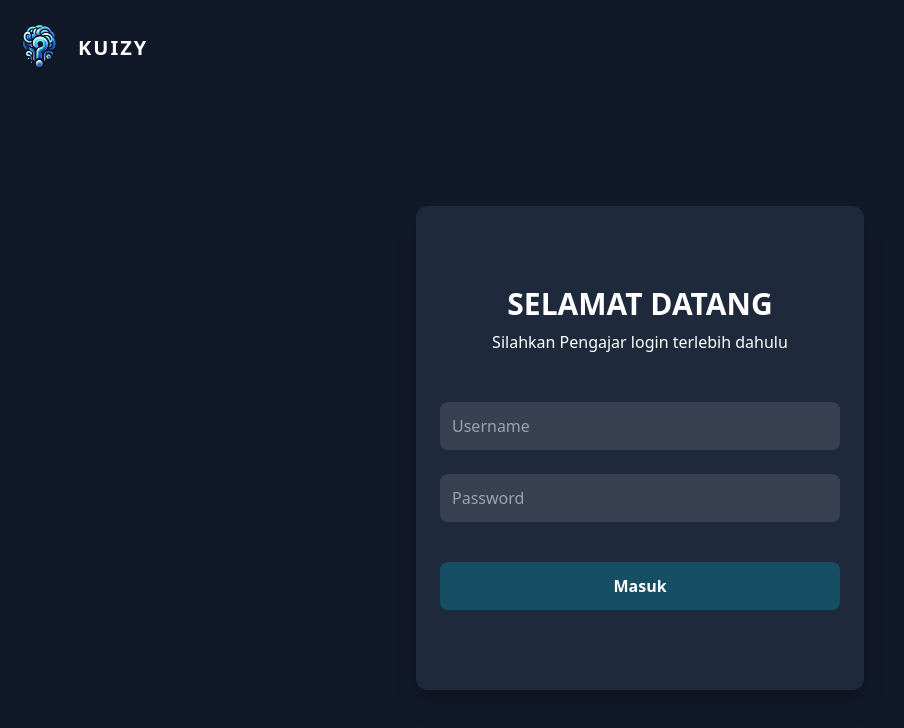
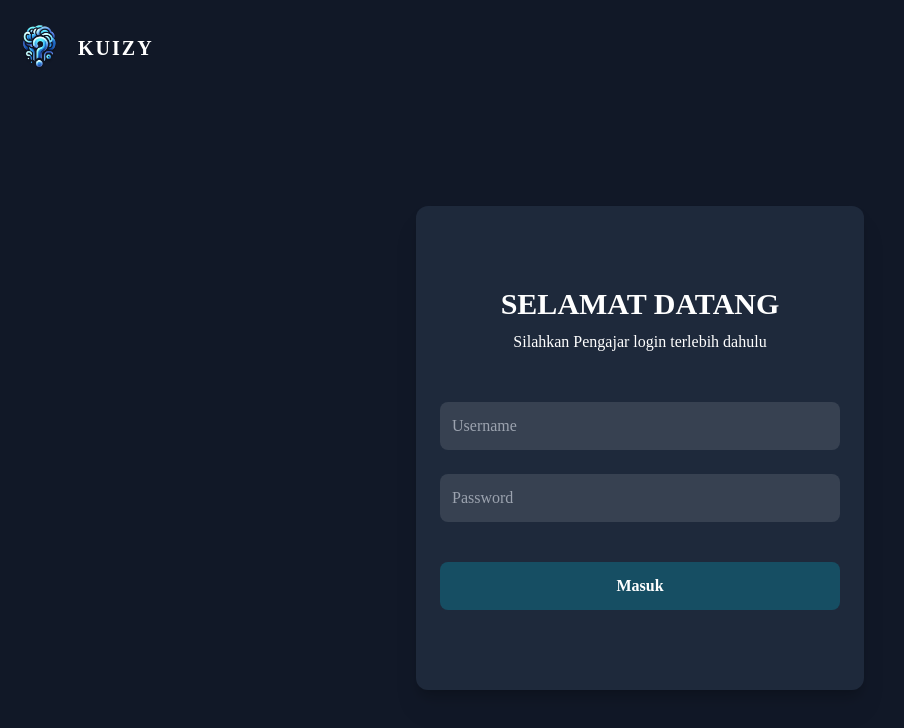
Before and after one commit to kasumabalidps/kuizy-web-app, a Nuxt app: page / in a window 1280 px wide. Shown: the top 728 px of the page, without its empty margins (0-904 px from the left). Built offline with nearby package versions, Linux system fonts and the light colour scheme.

Commit message:
update font

```diff
--- a/app.vue
+++ b/app.vue
@@ -1,3 +1,9 @@
 <template>
     <NuxtPage/>
 </template>
+
+<style>
+* {
+  font-family: Poppins;
+}
+</style>
--- a/nuxt.config.ts
+++ b/nuxt.config.ts
@@ -2,7 +2,7 @@
 export default defineNuxtConfig({
   compatibilityDate: '2024-04-03',
   devtools: { enabled: true },
-  modules: ["@nuxtjs/tailwindcss"],
+  modules: ["@nuxtjs/tailwindcss", "@nuxt/fonts"],
   tailwindcss: {
     config: {
       theme: {
--- a/package.json
+++ b/package.json
@@ -10,6 +10,7 @@
     "postinstall": "nuxt prepare"
   },
   "dependencies": {
+    "@nuxt/fonts": "^0.7.1",
     "@nuxtjs/tailwindcss": "^6.12.1",
     "firebase": "^10.12.3",
     "nuxt": "^3.12.3",
```
Also changed, not shown: 1 other file (tests, documents, lock files or other folders).
